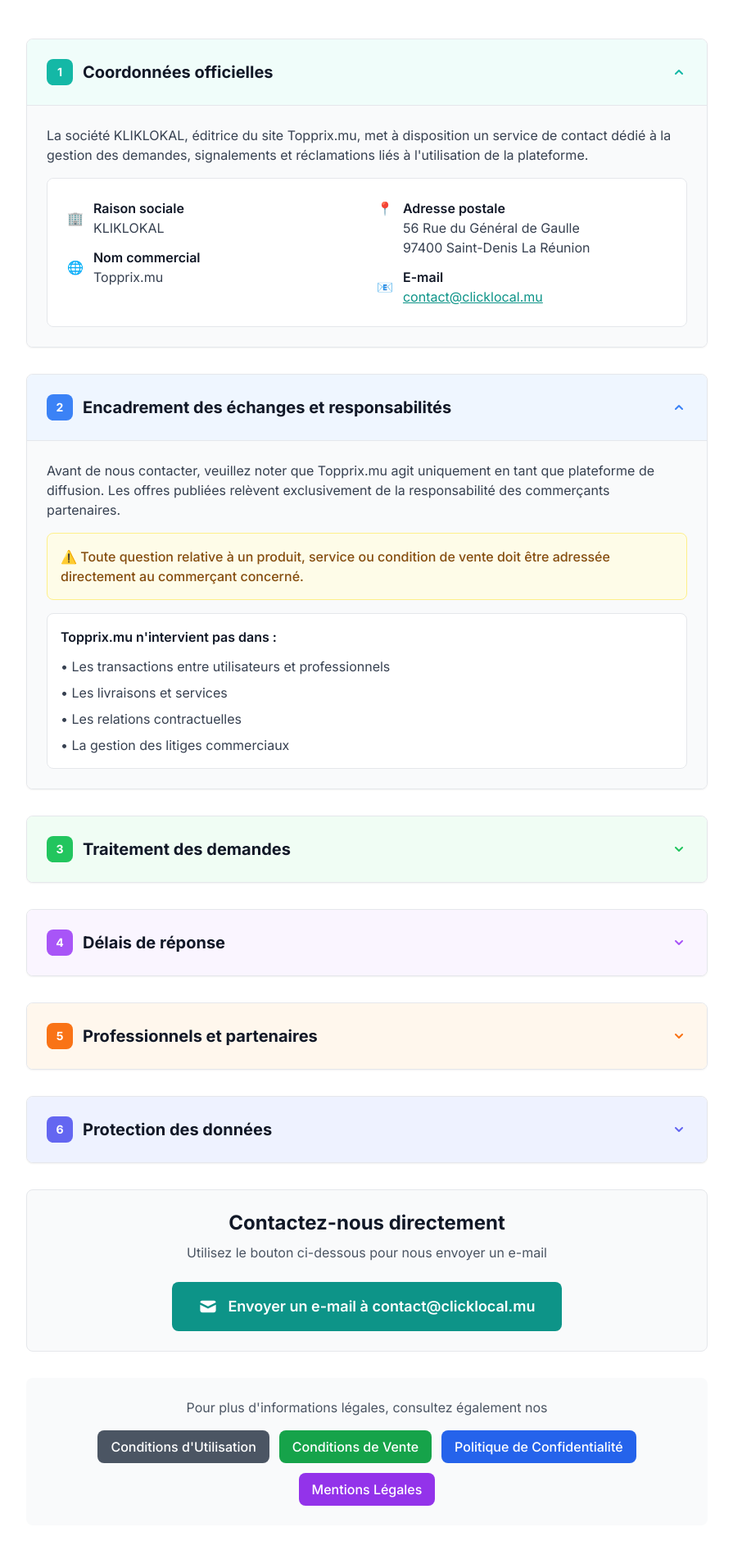
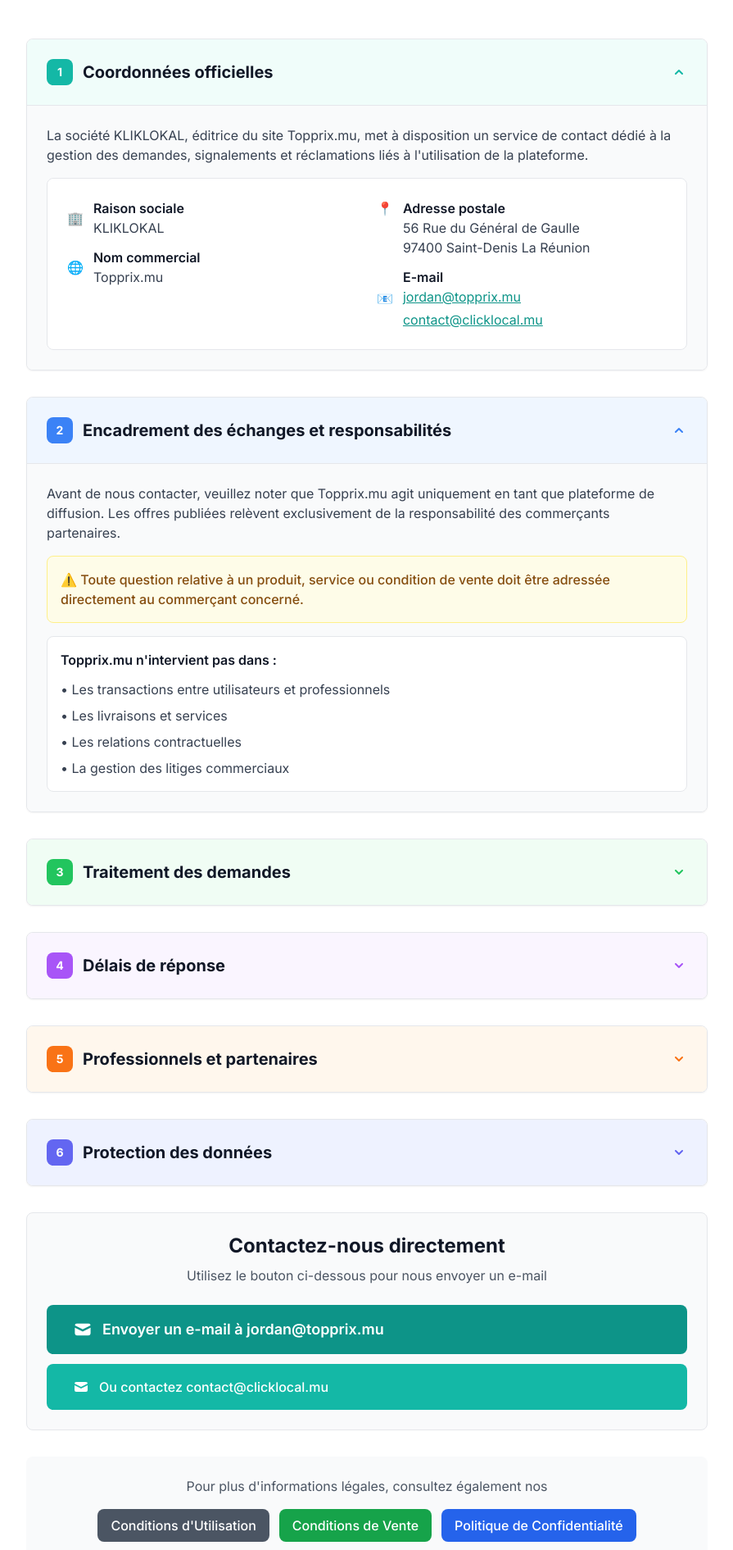
Before and after one commit to abhishek-Rj/Topprix, a React (Vite) app: page /contact in a window 1280 px wide. Shown: the part 465-2356 px from the top of the page at 82% size, without its empty margins (192-1087 px from the left). Built offline with nearby package versions, Linux system fonts and the light colour scheme; no server answers.

Commit message:
Contact us page

```diff
--- a/src/pages/ContactUs.tsx
+++ b/src/pages/ContactUs.tsx
@@ -134,12 +134,20 @@
                         <span className="text-teal-600 font-semibold">📧</span>
                         <div>
                           <p className="font-semibold text-gray-900">E-mail</p>
+                          <div className="flex flex-col gap-1">
+                            <a
+                              href="mailto:jordan@topprix.mu"
+                              className="text-teal-600 hover:text-teal-800 underline"
+                            >
+                              jordan@topprix.mu
+                            </a>
                             <a
                               href="mailto:contact@clicklocal.mu"
                               className="text-teal-600 hover:text-teal-800 underline"
                             >
                               contact@clicklocal.mu
                             </a>
+                          </div>
                         </div>
                       </div>
                     </div>
@@ -484,9 +492,9 @@
                 Utilisez le bouton ci-dessous pour nous envoyer un e-mail
               </p>
             </div>
-            <div className="text-center">
+            <div className="text-center flex flex-col gap-3">
               <a
-                href="mailto:contact@clicklocal.mu"
+                href="mailto:jordan@topprix.mu"
                 className="inline-flex items-center gap-3 px-8 py-4 bg-teal-600 text-white font-semibold rounded-lg hover:bg-teal-700 transition-colors duration-200 text-lg"
               >
                 <svg
@@ -505,7 +513,29 @@
                     clipRule="evenodd"
                   />
                 </svg>
-                Envoyer un e-mail à contact@clicklocal.mu
+                Envoyer un e-mail à jordan@topprix.mu
+              </a>
+              <a
+                href="mailto:contact@clicklocal.mu"
+                className="inline-flex items-center gap-3 px-8 py-4 bg-teal-500 text-white font-medium rounded-lg hover:bg-teal-600 transition-colors duration-200 text-base"
+              >
+                <svg
+                  className="w-5 h-5"
+                  fill="currentColor"
+                  viewBox="0 0 20 20"
+                >
+                  <path
+                    fillRule="evenodd"
+                    d="M2.003 5.884L10 9.882l7.997-3.998A2 2 0 0016 4H4a2 2 0 00-1.997 1.884z"
+                    clipRule="evenodd"
+                  />
+                  <path
+                    fillRule="evenodd"
+                    d="M18 8.118l-8 4-8-4V14a2 2 0 002 2h12a2 2 0 002-2V8.118z"
+                    clipRule="evenodd"
+                  />
+                </svg>
+                Ou contactez contact@clicklocal.mu
               </a>
             </div>
           </div>
```
Lines whose indentation alone changed are shown as unchanged.
